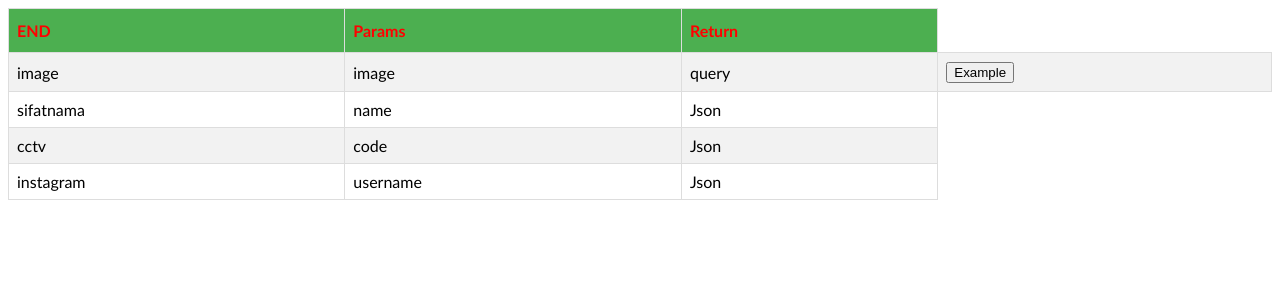
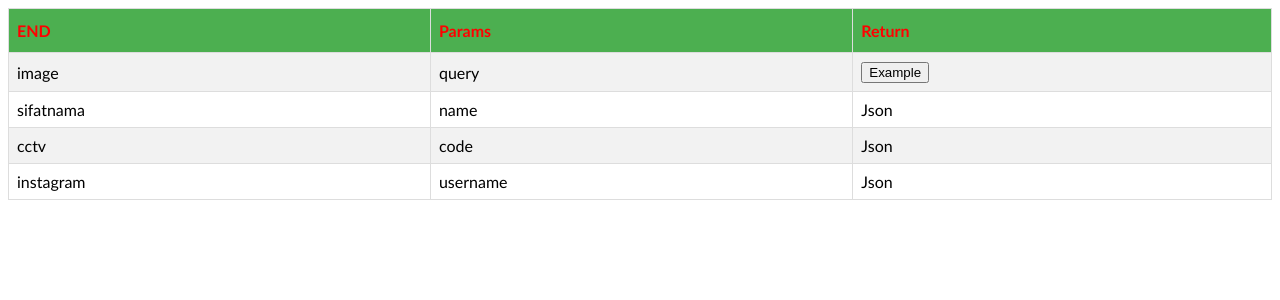
Before and after one commit to ksanihbous/wayek, a Flask app: page / in a window 1280 px wide. Shown: the top 300 px of the page. Run offline with Flask 2, Linux system fonts and the light colour scheme.

Commit message:
Update index.html

```diff
--- a/app/templates/index.html
+++ b/app/templates/index.html
@@ -35,10 +35,9 @@
     <th>Return</th>
   </tr>
   <tr>
-    <td class="tm-text-left">image</td>
     <td>image</td>
     <td>query</td>
-    <td><a href="image"><button type="button">Example</button></a></td>
+    <td><a href="image?query=ayam"><button type="button">Example</button></a></td>
   </tr>
   <tr>
     <td>sifatnama</td>
```
